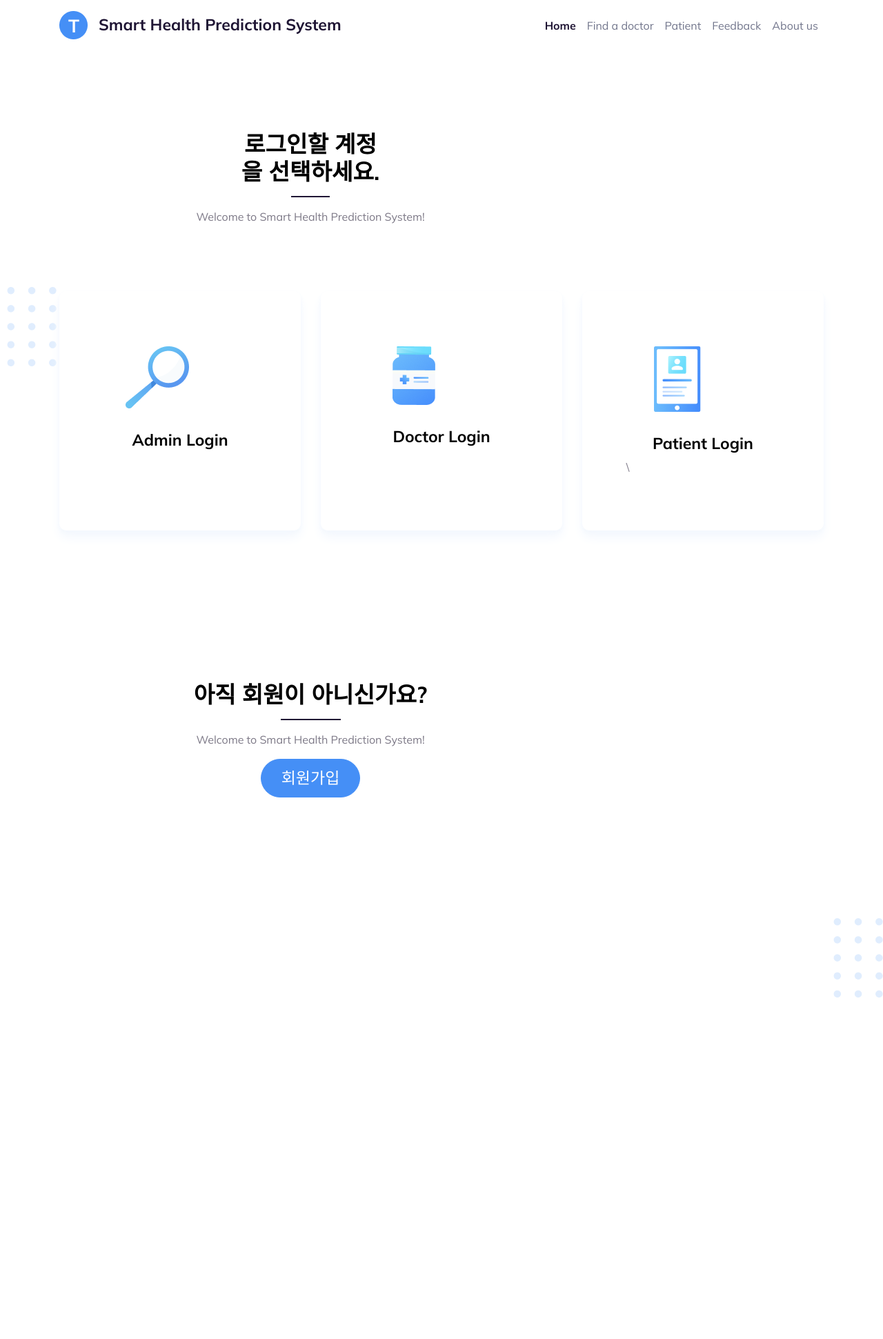
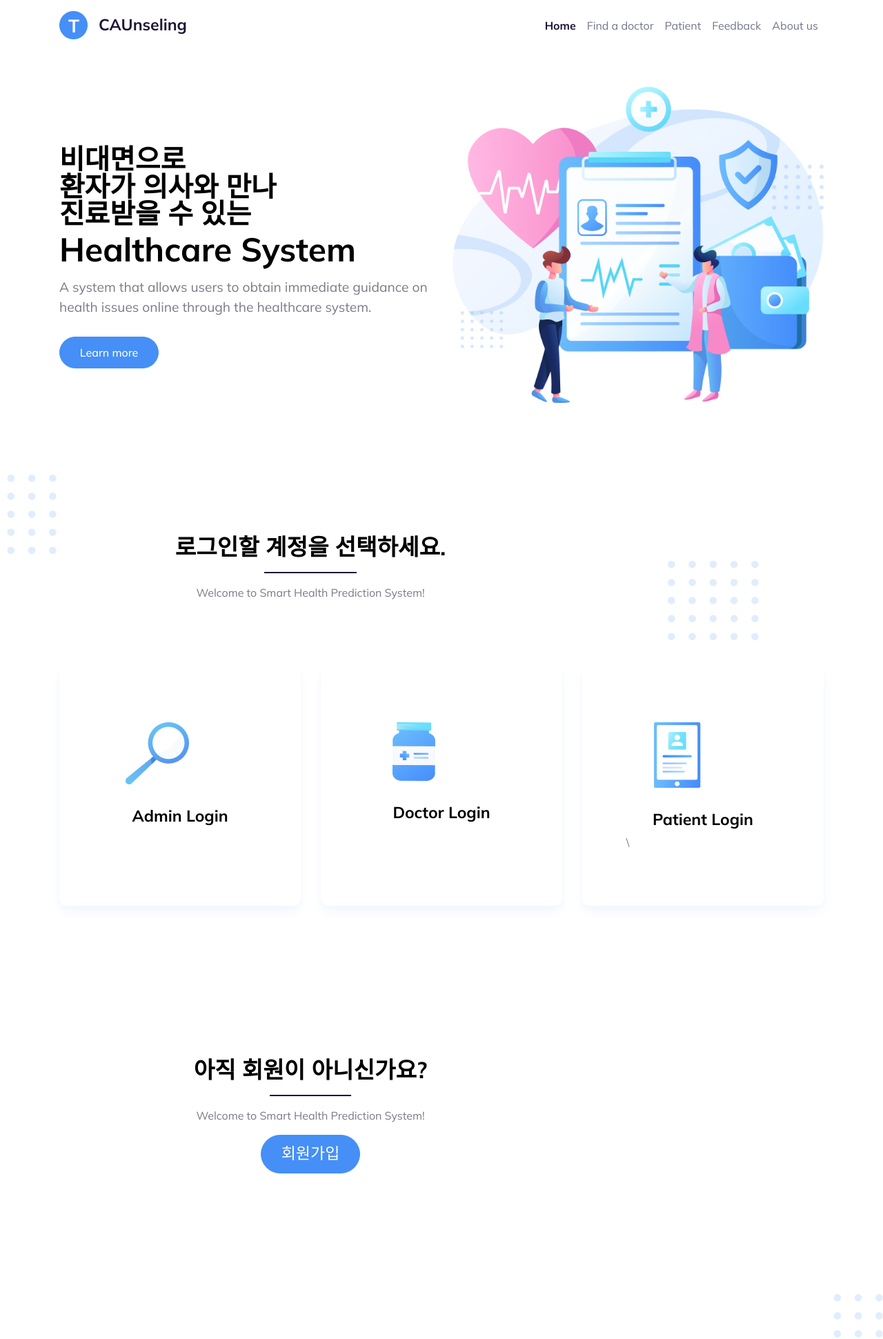
Before and after one commit to yhb1834/Smart-Health-Prediction-System, a Django app: template webpage/doctor_patient/templates/doctor_patient/login.html in a window 1280 px wide. Shown: the top 1941 px of the page at 69% size. Before the commit the page ends 1446 px from the top, so only its background shows below. Run offline with Django 3.2, Linux system fonts and the light colour scheme; the template is opened without the code that fills it, so the values that code supplies are empty; some libraries are stand-ins or nearby versions.

Commit message:
Update main page

```diff
--- a/webpage/doctor_patient/templates/ad/main.html
+++ b/webpage/doctor_patient/templates/ad/main.html
@@ -65,7 +65,7 @@
               class="d-inline-block me-3"
               src="../static/assets/img/icons/logo.png"
               alt=""
-            />Trafalgar</a
+            />CAUnseling</a
           >
           <button
             class="navbar-toggler collapsed"
--- a/webpage/doctor_patient/templates/doctor_patient/login.html
+++ b/webpage/doctor_patient/templates/doctor_patient/login.html
@@ -39,7 +39,7 @@
     <!-- ===============================================-->
     <main class="main" id="top">
       <nav class="navbar navbar-expand-lg navbar-light fixed-top py-3" data-navbar-on-scroll="data-navbar-on-scroll">
-        <div class="container"><a class="navbar-brand d-flex align-items-center fw-bold fs-2" href="#"><img class="d-inline-block me-3" src="../static/assets/img/icons/logo.png" alt="" />Smart Health Prediction System</a>
+        <div class="container"><a class="navbar-brand d-flex align-items-center fw-bold fs-2" href="#"><img class="d-inline-block me-3" src="../static/assets/img/icons/logo.png" alt="" />CAUnseling</a>
           <button class="navbar-toggler collapsed" type="button" data-bs-toggle="collapse" data-bs-target="#navbarSupportedContent" aria-controls="navbarSupportedContent" aria-expanded="false" aria-label="Toggle navigation"><span class="navbar-toggler-icon"></span></button>
           <div class="collapse navbar-collapse border-top border-lg-0 mt-4 mt-lg-0" id="navbarSupportedContent">
             <ul class="navbar-nav ms-auto pt-2 pt-lg-0">
@@ -57,12 +57,46 @@
         </div>
         <!--/.bg-holder-->
 
+        <div class="container position-relative">
+          <div class="row align-items-center">
+            <div class="col-md-5 col-lg-6 order-md-1 pt-8">
+              <img
+                class="img-fluid"
+                src="../static/assets/img/illustrations/hero-header.png"
+                alt=""
+              />
+            </div>
+            <div
+              class="col-md-7 col-lg-6 text-center text-md-start pt-5 pt-md-9"
+            >
+              <h2 class="mb-2 display-4 fw-bold">
+                비대면으로 <br /> 환자가 의사와 만나 <br />진료받을 수 있는
+              </h2>
+              <h2 class="mb-2 display-3 fw-bold">
+                Healthcare System
+              </h2>
+              <p class="mt-3 mb-4 fs-1">
+                A system that allows users to obtain immediate guidance on health issues online through the healthcare system.<br
+                  class="d-none d-lg-block"
+                />
+              </p>
+              <a
+                class="btn btn-lg btn-primary rounded-pill hover-top"
+                href="#"
+                role="button"
+                >Learn more</a
+              >
+            </div>
+          </div>
+        </div>
+
+
          <div class="container position-relative">
           <div class="row align-items-center">
             <div class="col-md-12 col-lg-8 text-center text-md-start pt-5 pt-md-9">
               <h1 class="mb-4 display-3 fw-bold"></h1>
               <div class="row justify-content-center">
-                <div class="col-4 text-center">
+                <div class="col-9 text-center">
                   <h2 class="fw-bold">로그인할 계정을 선택하세요.</h2>
                   <hr class="w-25 mx-auto text-dark" style="height: 2px" />
                 </div>
@@ -122,7 +156,7 @@
                 <div class="col-md-12 col-lg-8 text-center text-md-start pt-5 pt-md-9">
                   <h1 class="mb-4 display-3 fw-bold"></h1>
                   <div class="row justify-content-center">
-                    <div class="col-6 text-center">
+                    <div class="col-8 text-center">
                       <h2 class="fw-bold">아직 회원이 아니신가요?</h2>
                       <hr class="w-25 mx-auto text-dark" style="height: 2px" />
                     </div>
```
